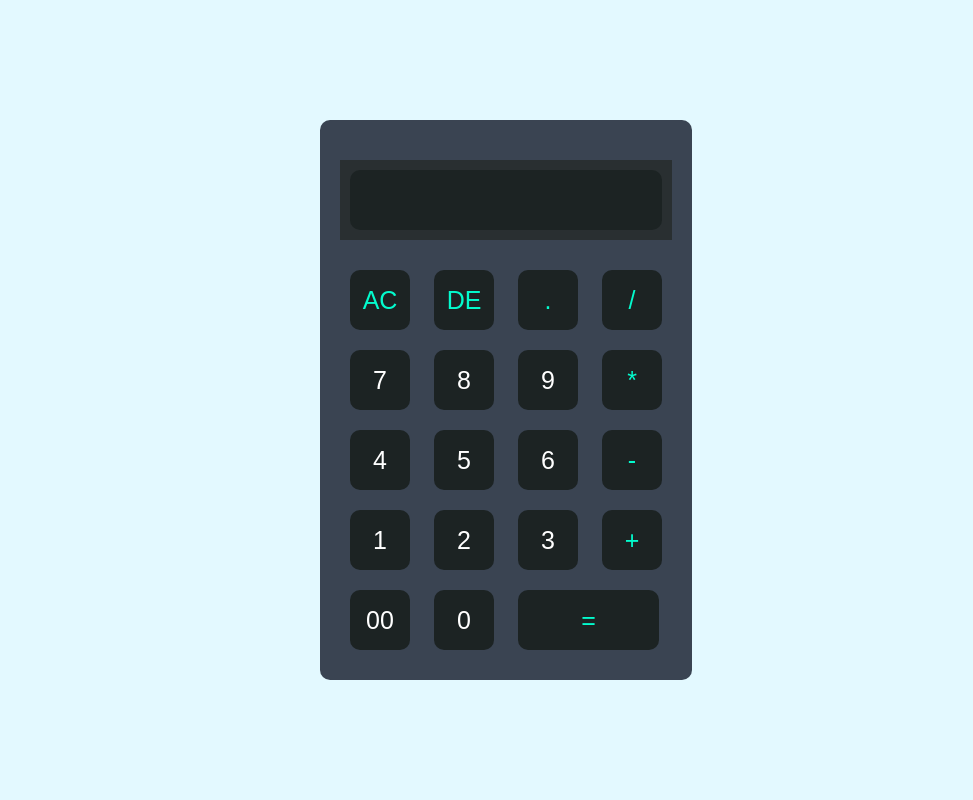
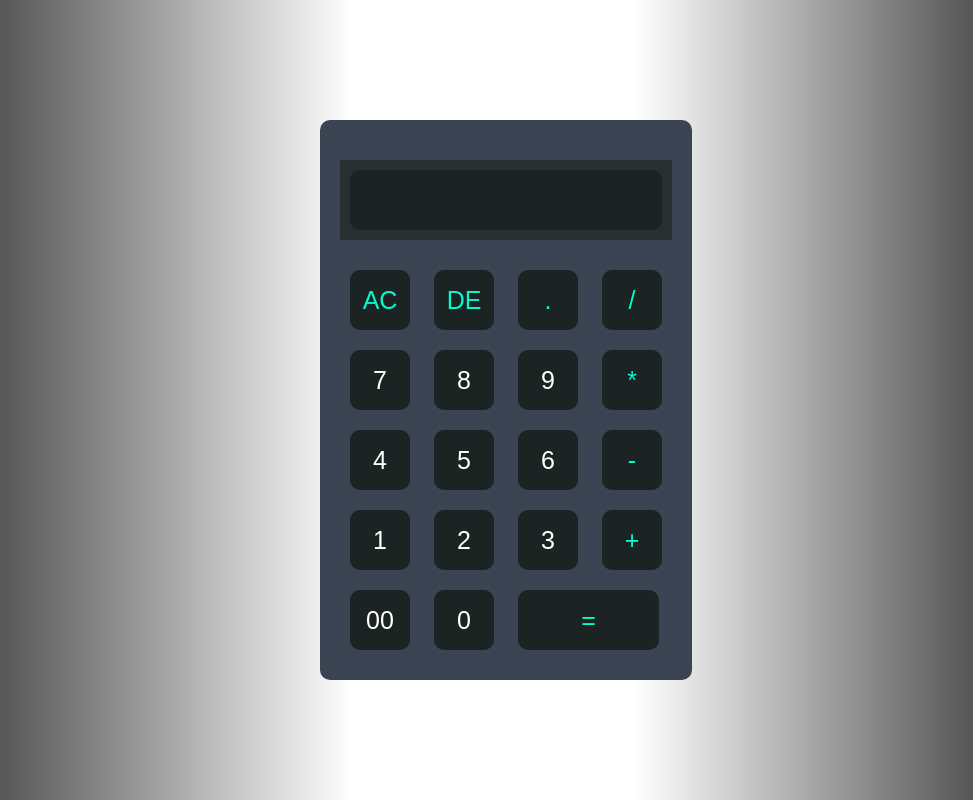
Before and after one commit to Vickyaryan33/calculator, a plain HTML site: page index.html in a window 1280 px wide. Shown: the whole page, without its empty margins (134-1107 px from the left). Drawn offline with Linux system fonts and the light colour scheme.

Commit message:
Update style.css

```diff
--- a/style.css
+++ b/style.css
@@ -6,7 +6,8 @@
 .container{
 width: 100%;
 height: 100vh;
-background: #e3f9ff ;
+/* background: #e3f9ff ; */
+background: linear-gradient(to right, rgba(0,0,0,0.65) 0%,rgba(0,0,0,0.65) 11%,rgba(0,0,0,0.05) 36%,rgba(0,0,0,0) 38%,rgba(0,0,0,0) 60%,rgba(0,0,0,0.65) 86%);
 display: flex;
 align-items: center;
 justify-content: center;
```
